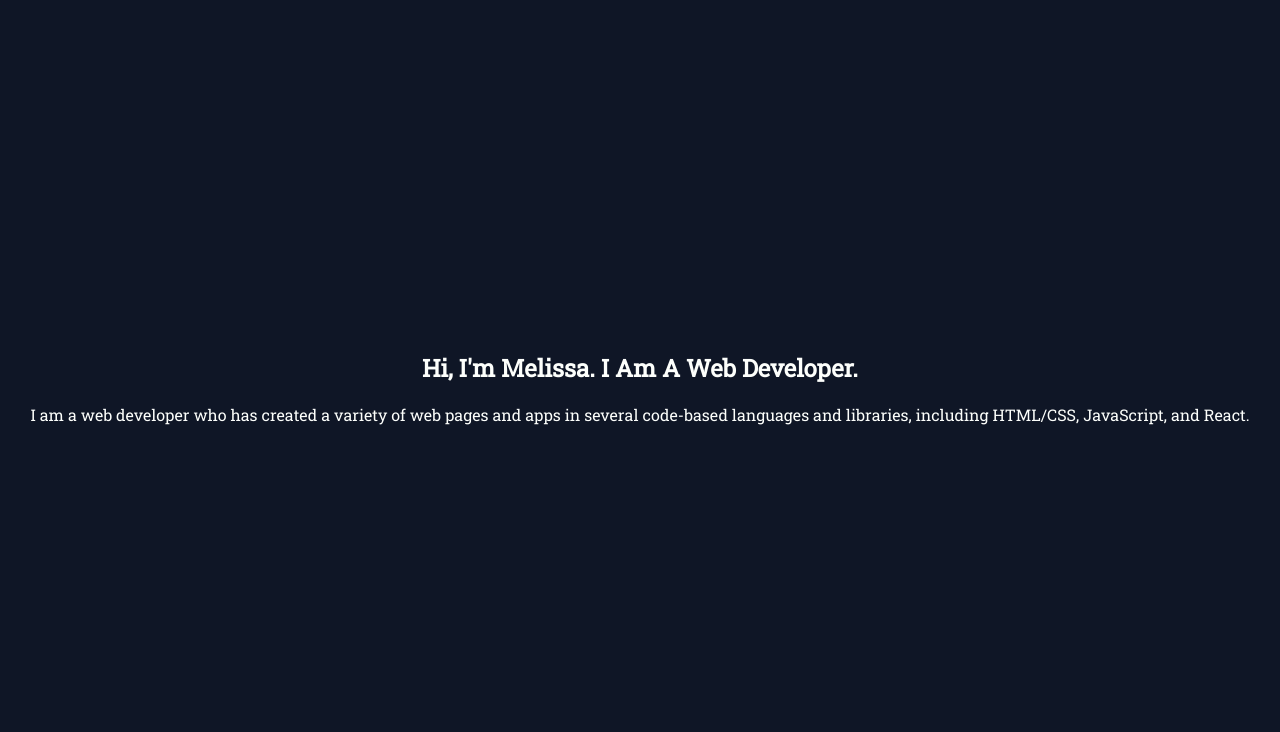
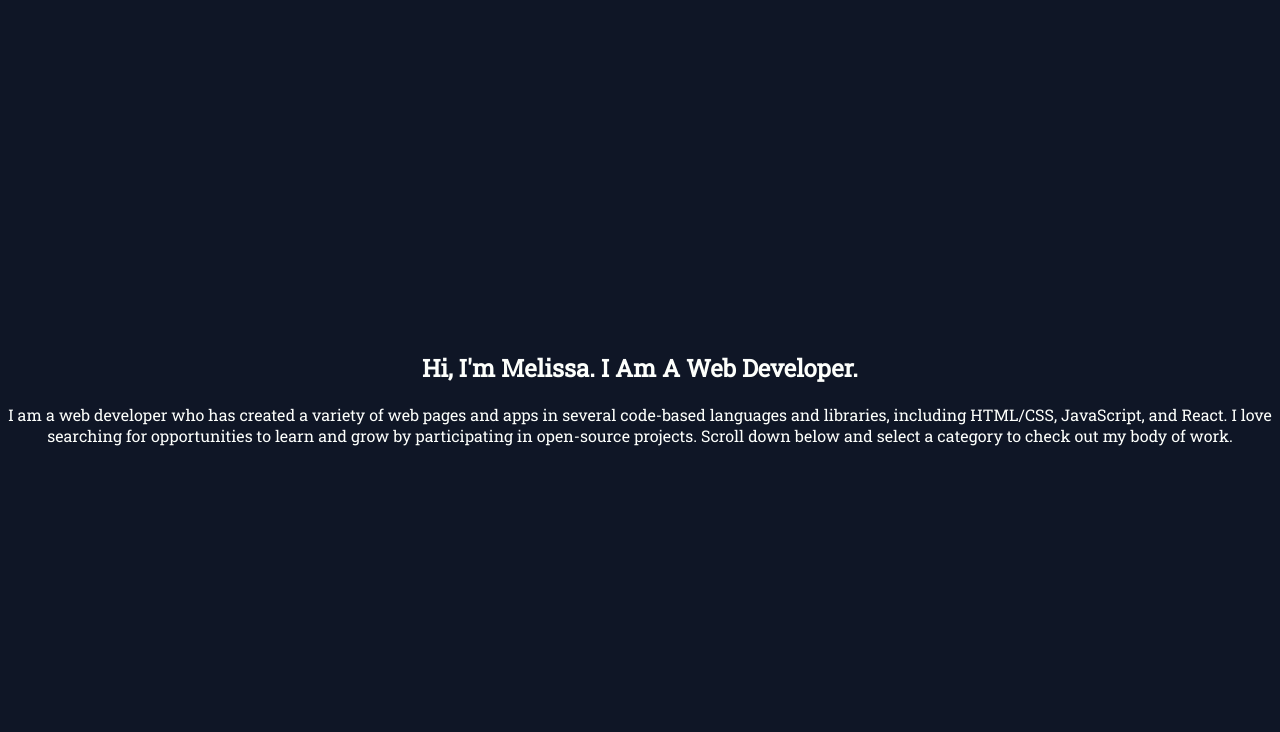
Before and after one commit to MRodriguez-M/Personal-Portfolio, a plain HTML site: page index.html in a window 1280 px wide. Shown: the part 68-800 px from the top of the page. Drawn offline with Linux system fonts and the light colour scheme.

Commit message:
Edited about me intro

```diff
--- a/index.html
+++ b/index.html
@@ -10,7 +10,11 @@
         <section id="welcome-section">
             <div id="about-me">
                 <h1>Hi, I'm Melissa. I Am A Web Developer.</h1>
-                <p>I am a web developer who has created a variety of web pages and apps in several code-based languages and libraries, including HTML/CSS, JavaScript, and React.</p>
+                <p>
+                    I am a web developer who has created a variety of web pages and apps in several code-based languages and libraries, including HTML/CSS, JavaScript, and React.
+                    I love searching for opportunities to learn and grow by participating in open-source projects.
+                    Scroll down below and select a category to check out my body of work.
+                </p>
             </div>
         </section>
         <section id="projects">
```
